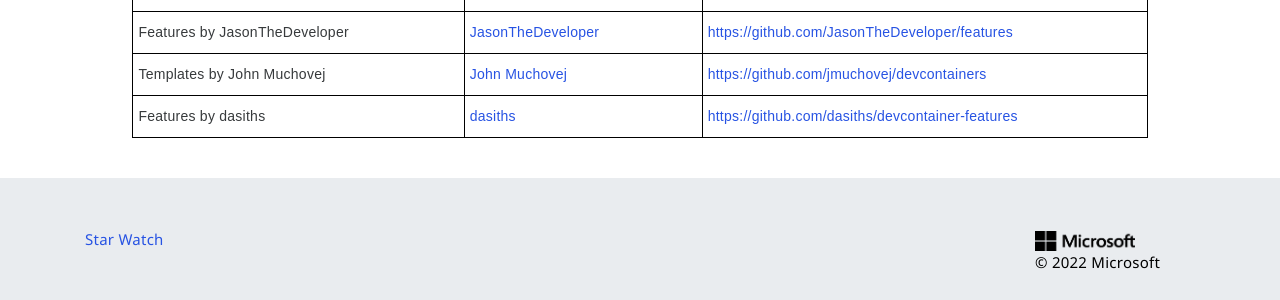
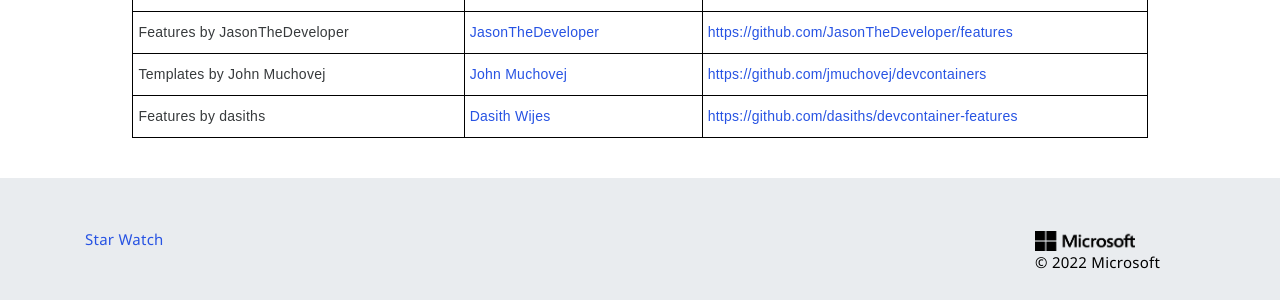
Before and after one commit to devcontainers/devcontainers.github.io, a Jekyll site: the page built from collections.html, in a window 1280 px wide and 900 px high, scrolled down 2476 px. Shown: the part 577-877 px from the top of the window. Built offline with Jekyll 4.4.1, drawn with Linux system fonts in a browser that asks for light colours; nearby versions of some CDN libraries; comment, search, counter and statistics services are not loaded.

Commit message:
update maintainer name

```diff
--- a/_data/collection-index.yml
+++ b/_data/collection-index.yml
@@ -334,7 +334,7 @@
   repository: https://github.com/jmuchovej/devcontainers
   ociReference: ghcr.io/jmuchovej/templates
 - name: Features by dasiths
-  maintainer: dasiths
+  maintainer: Dasith Wijes
   contact: https://dasith.me
   repository: https://github.com/dasiths/devcontainer-features
   ociReference: ghcr.io/dasiths/devcontainer-features
```
